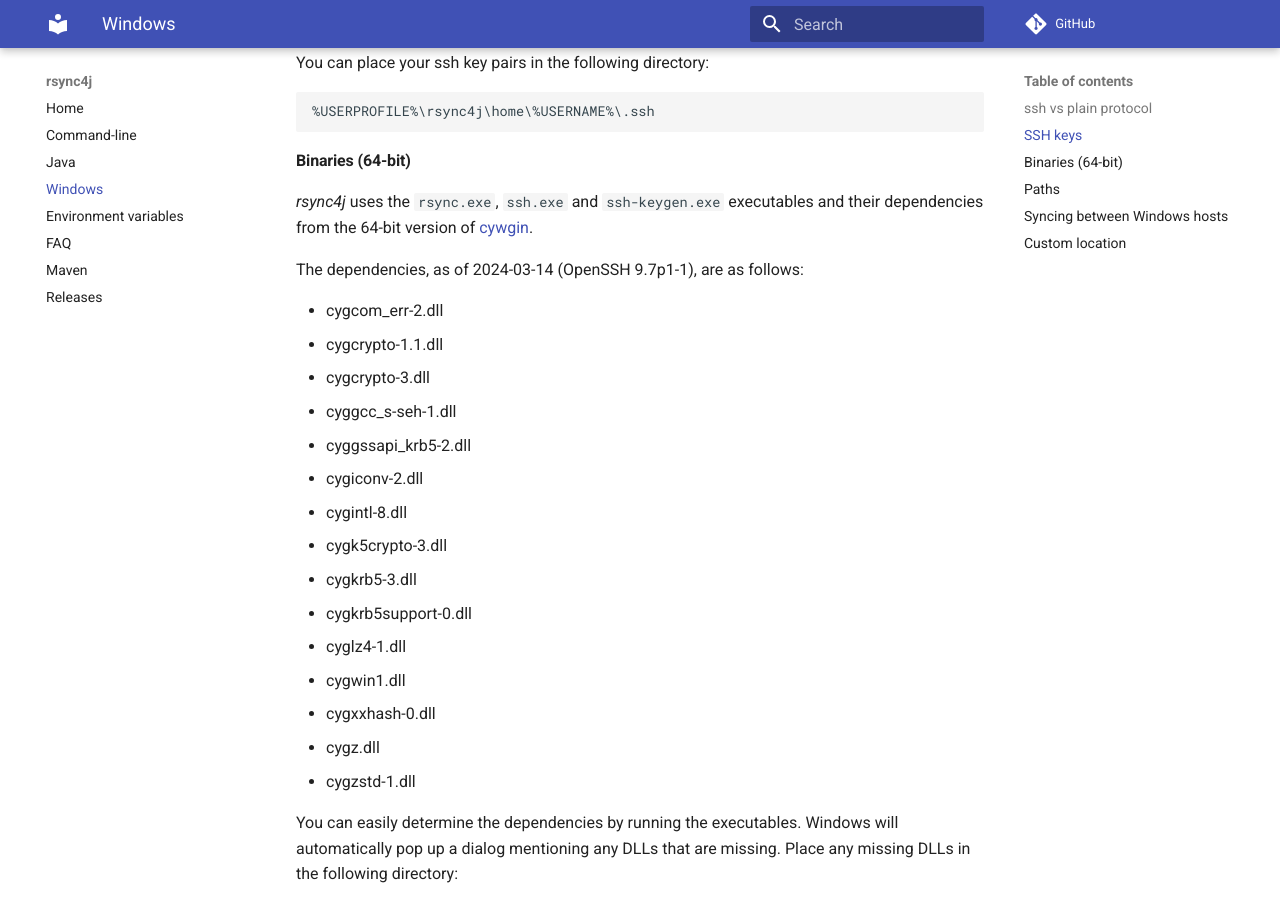
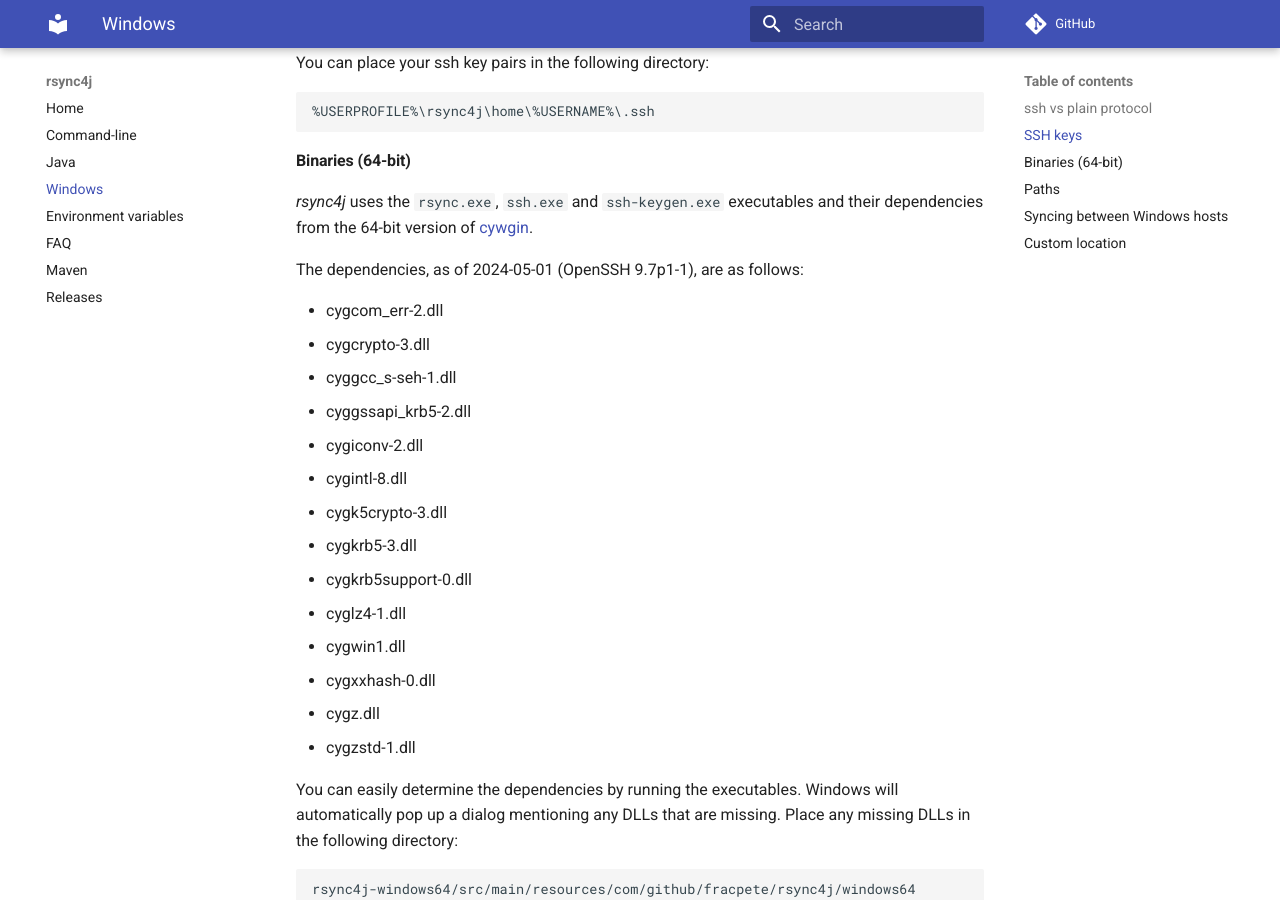
Before and after one commit to fracpete/rsync4j, an MkDocs documentation site: the page built from docs/windows.md, in a window 1280 px wide and 900 px high, scrolled down 419 px. Built offline with MkDocs 1.6.1 and Material for MkDocs 9.7.7, drawn with Linux system fonts in a browser that asks for light colours; comment, search, counter and statistics services are not loaded.

Commit message:
switched to rsync 3.3.0

```diff
--- a/docs/windows.md
+++ b/docs/windows.md
@@ -22,10 +22,9 @@ You can place your ssh key pairs in the following directory:
 *rsync4j* uses the `rsync.exe`, `ssh.exe` and `ssh-keygen.exe` executables and
 their dependencies from the 64-bit version of [cywgin](https://cygwin.com/).
 
-The dependencies, as of 2024-03-14 (OpenSSH 9.7p1-1), are as follows:
+The dependencies, as of 2024-05-01 (OpenSSH 9.7p1-1), are as follows:
 
 * cygcom_err-2.dll
-* cygcrypto-1.1.dll
 * cygcrypto-3.dll
 * cyggcc_s-seh-1.dll
 * cyggssapi_krb5-2.dll
--- a/pom.xml
+++ b/pom.xml
@@ -5,7 +5,7 @@
 
   <groupId>com.github.fracpete</groupId>
   <artifactId>rsync4j-pom</artifactId>
-  <version>3.2.7-8-SNAPSHOT</version>
+  <version>3.3.0-0-SNAPSHOT</version>
   <packaging>pom</packaging>
 
   <parent>
```
Also changed, not shown: 8 other files.
